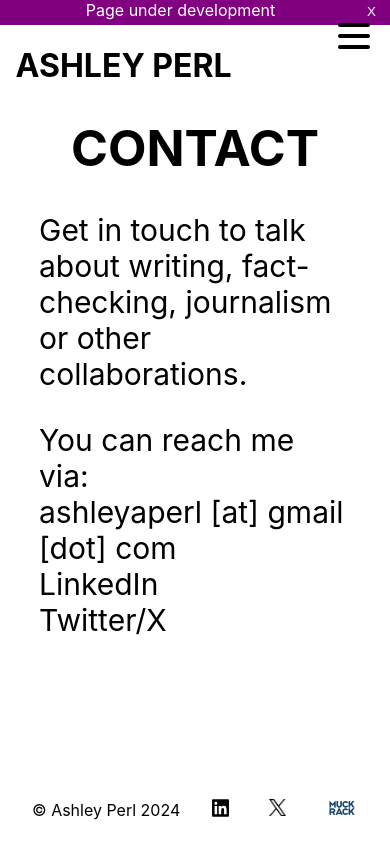
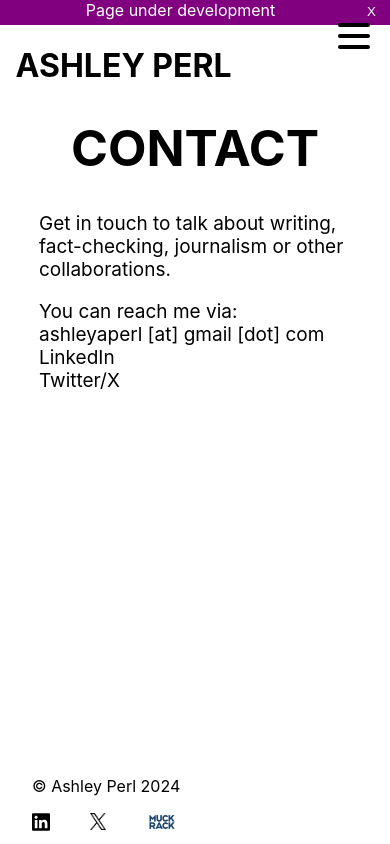
Before and after one commit to Rasmuskrogh/ashley-perl-news, a React (Create React App) app: page /contact in a window 390 px wide. Built offline with nearby package versions, Linux system fonts and the light colour scheme.

Commit message:
fixed sticky header when hamburger menu is open

```diff
--- a/src/components/About.css
+++ b/src/components/About.css
@@ -17,7 +17,7 @@
 
 .text-aside > p,
 .text-aside > ul > li {
-  font-size: 30px;
+  font-size: 19px;
 }
 
 .list-heading {
@@ -26,7 +26,7 @@
 
 .text-aside > p > a {
   text-decoration: none;
-  color: blue;
+  color: #088f8f;
 }
 
 .text-aside > ul {
--- a/src/components/About.jsx
+++ b/src/components/About.jsx
@@ -20,7 +20,7 @@ const About = () => {
         </p>
         <p>
           If you would like to talk about working together, please write me. I
-          would be <Link to="/contact">happy to chat</Link>!
+          would be <Link to="/contact">happy to chat</Link>
         </p>
         <p>
           A little bit more about me: I was a fellow in the Dalla Lana
--- a/src/components/Contact.css
+++ b/src/components/Contact.css
@@ -10,12 +10,12 @@
 }
 
 .contact-paragraph {
-  font-size: 30px;
+  font-size: 19px;
 }
 
 .contact-information {
   margin: 0;
-  font-size: 30px;
+  font-size: 19px;
 }
 
 .contact-information a {
--- a/src/components/Footer.css
+++ b/src/components/Footer.css
@@ -4,10 +4,12 @@
   justify-content: space-between;
   padding: 1rem 2rem 0.5rem 2rem;
   margin-top: auto;
+  flex-wrap: wrap;
 }
 
 footer p {
   font-size: 16px;
+  padding-right: 2rem;
 }
 
 .footer-links {
--- a/src/components/Writing.css
+++ b/src/components/Writing.css
@@ -12,8 +12,7 @@
     margin-bottom: 4rem;
   }
   h2 {
-    font-size: 30px;
-    font-weight: 200;
+    font-size: 19px;
   }
 }
 
--- a/src/components/header.css
+++ b/src/components/header.css
@@ -5,6 +5,13 @@
   flex-wrap: wrap;
   background-color: transparent;
   margin: 0 4% 2% 4%;
+}
+
+.main-header-burger {
+  background-color: white;
+  width: 100%;
+  z-index: 2;
+  position: fixed;
 }
 
 /* .header-nav {
@@ -28,7 +35,7 @@
 }
 
 .header-links a:hover {
-  color: #088F8F;
+  color: #088f8f;
 }
 
 .hamburger {
--- a/src/components/header.jsx
+++ b/src/components/header.jsx
@@ -20,7 +20,7 @@ const Header = () => {
   return (
     <>
       {!buttonActivity ? null : <Notice onClick={clickHandler} />}
-      <header className="main-header">
+      <header className={openBurger ? "main-header main-header-burger" : "main-header"}>
         <h1>
           <Link to="/" onClick={openBurger ? toggleBurger : ""}>
             ASHLEY PERL{" "}
```
